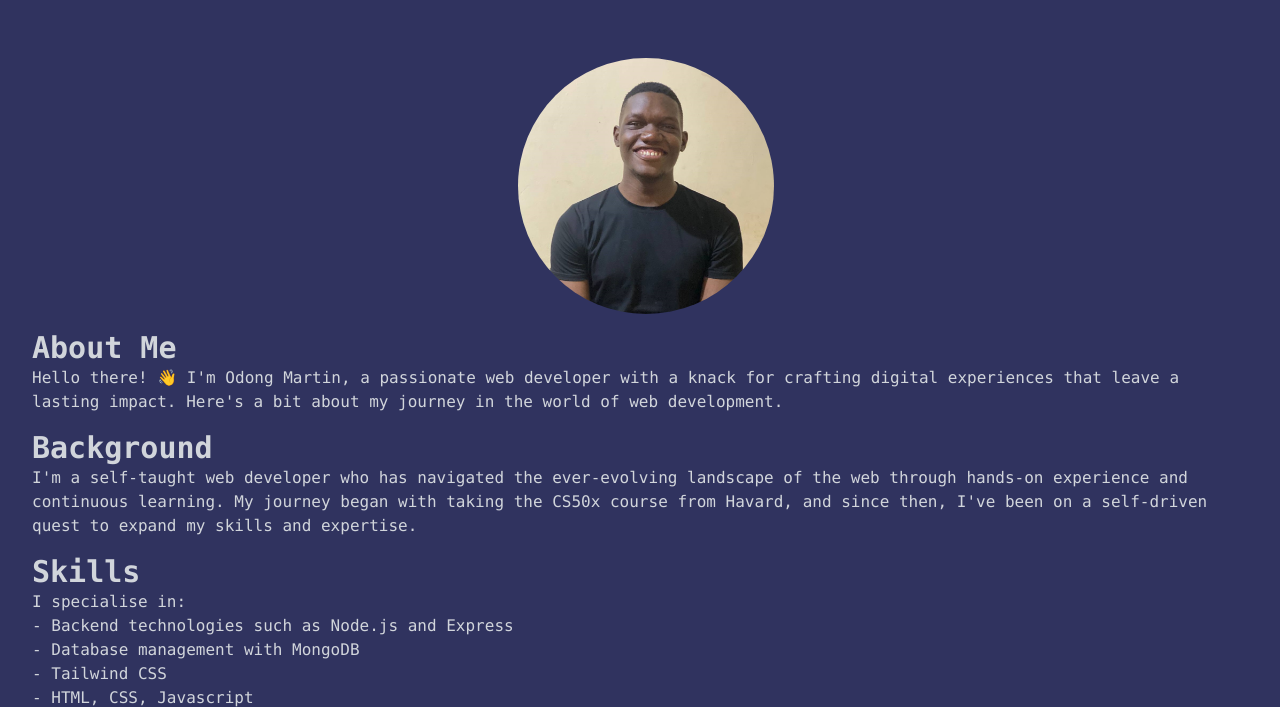
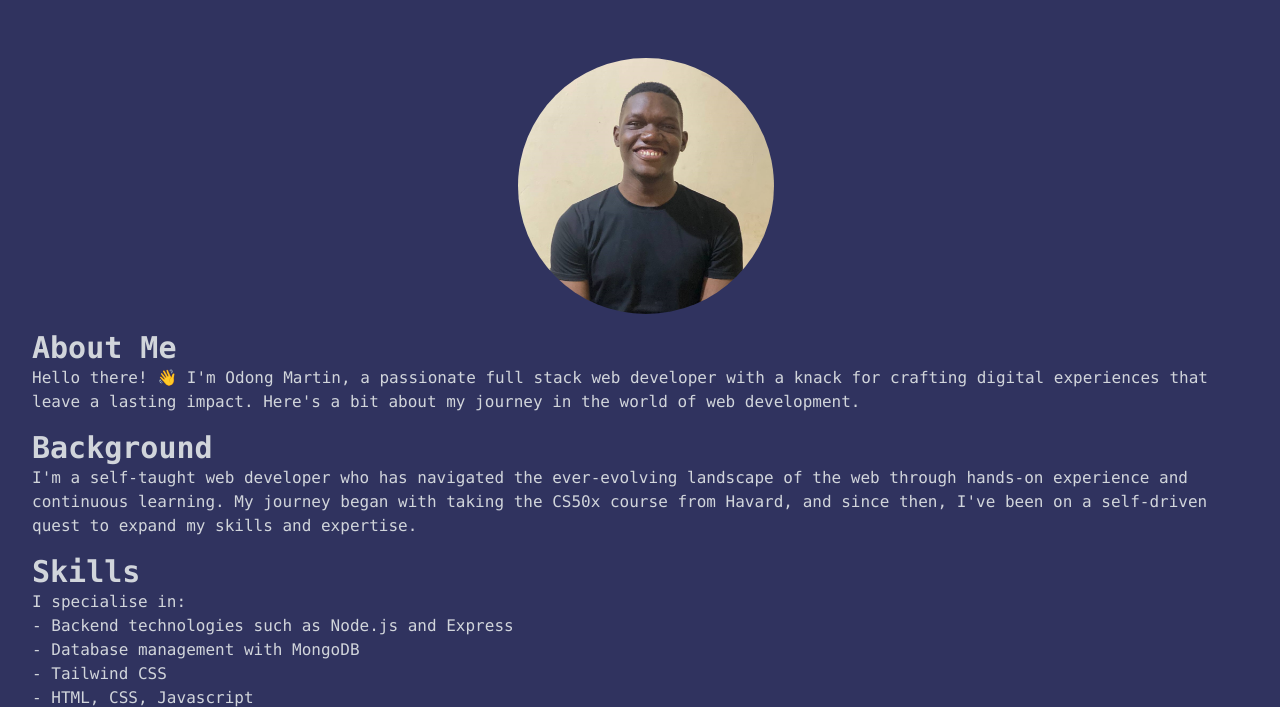
Before and after one commit to OdongMartin/OdongMartin.github.io, a website: page about.html in a window 1280 px wide. Shown: the part 79-786 px from the top of the page. Drawn offline with Linux system fonts and the light colour scheme.

Commit message:
full stack web dev

```diff
--- a/about.html
+++ b/about.html
@@ -25,7 +25,7 @@
             <div class="m-4  font-mono">
                 <div>
                     <h class="text-xl md:text-3xl font-bold">About Me</h>
-                    <p>Hello there! 👋 I'm Odong Martin, a passionate web developer with a knack for crafting digital experiences that leave a lasting impact. Here's a bit about my journey in the world of web development.</p>
+                    <p>Hello there! 👋 I'm Odong Martin, a passionate full stack web developer with a knack for crafting digital experiences that leave a lasting impact. Here's a bit about my journey in the world of web development.</p>
                 </div>
 
                 <div class="mt-4">
```
